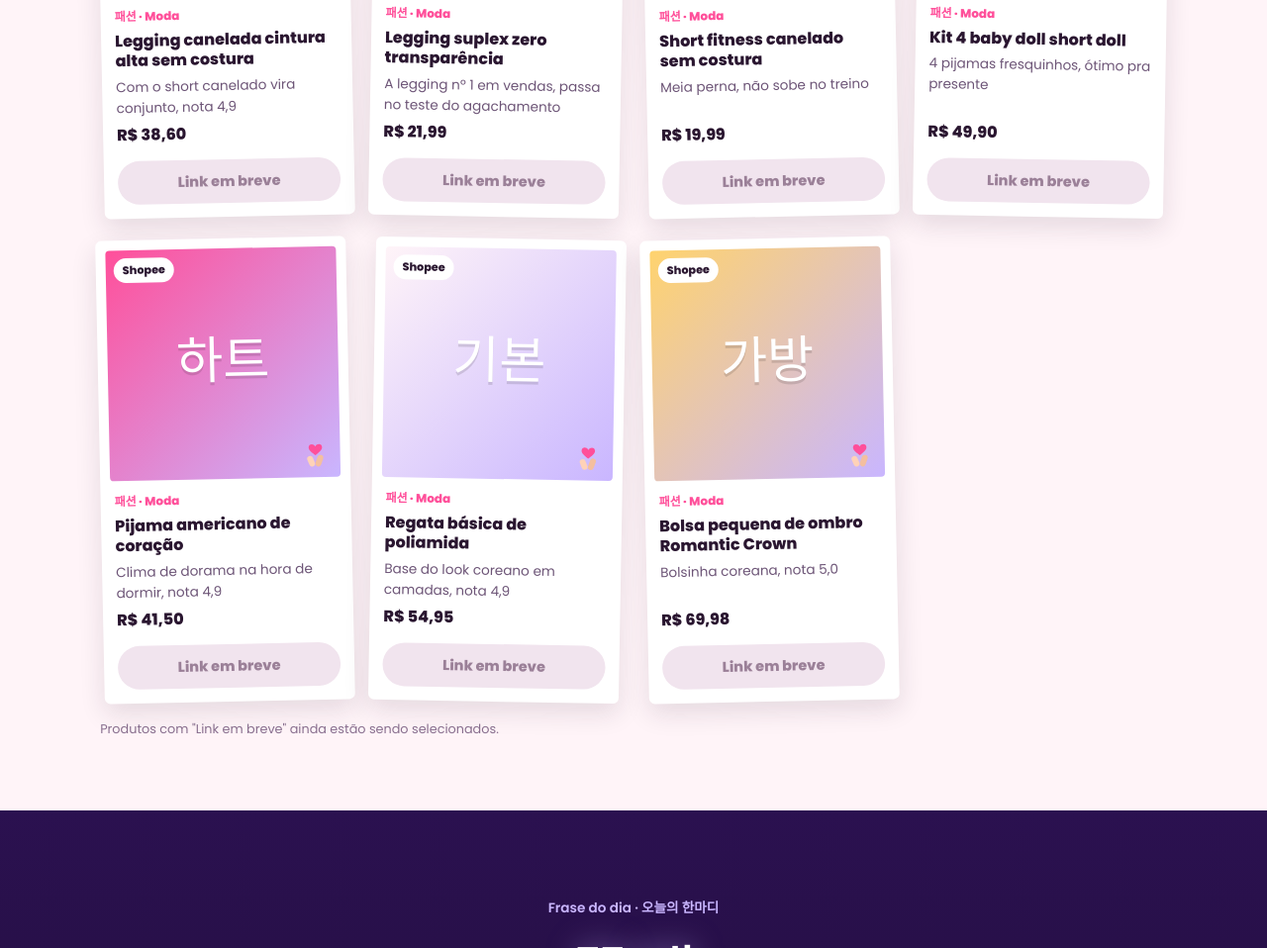
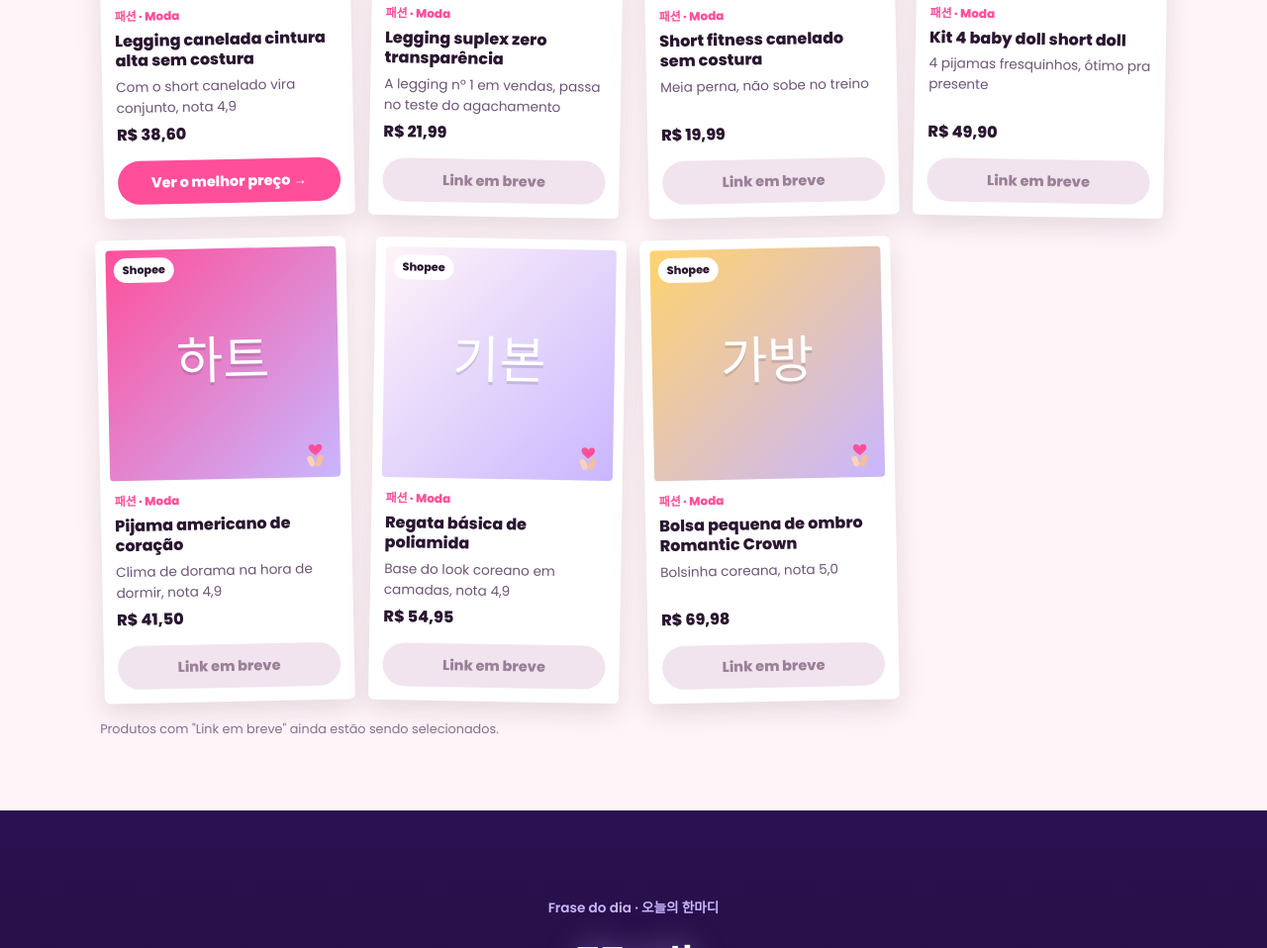
Before and after one commit to stevaum/achadinhoskoreanos, a plain HTML site: page index.html in a window 1280 px wide. Shown: the part 2253-3211 px from the top of the page at 99% size. Drawn offline with Linux system fonts and the light colour scheme.

Commit message:
Link de afiliado: Legging canelada

```diff
--- a/index.html
+++ b/index.html
@@ -255,7 +255,7 @@ const PRODUTOS = [
   {nome:"Hidrabene Linha Coreana: Sérum GHK-Cu", categoria:"beleza", kr:"앰플", motivo:"K-beauty nacional, nota 4,9", preco:"R$ 79,90", link:"https://s.shopee.com.br/AAIvyRnqIV", loja:"Shopee", imagem:"", cor:"linear-gradient(135deg,#c9b6ff,#ff4f9a)"},
   {nome:"Máscara capilar Salon Line SOS Bomba 1 kg", categoria:"beleza", kr:"헤어", motivo:"Rende meses no cronograma capilar, nota 4,9", preco:"R$ 36,75", link:"https://s.shopee.com.br/20xEFU8zRl", loja:"Shopee", imagem:"", cor:"linear-gradient(135deg,#c9b6ff,#7a2a7e)"},
   {nome:"Kit 3 toucas de cetim faixa larga", categoria:"beleza", kr:"보닛", motivo:"Cabelo protegido na noite de autocuidado", preco:"R$ 16,95", link:"https://s.shopee.com.br/6fj3o7Y0ei", loja:"Shopee", imagem:"", cor:"linear-gradient(135deg,#3a1466,#ff8cc0)"},
-  {nome:"Legging canelada cintura alta sem costura", categoria:"roupas", kr:"운동복", motivo:"Com o short canelado vira conjunto, nota 4,9", preco:"R$ 38,60", link:"", loja:"Shopee", imagem:"", cor:"linear-gradient(135deg,#ff4f9a,#3a1466)"},
+  {nome:"Legging canelada cintura alta sem costura", categoria:"roupas", kr:"운동복", motivo:"Com o short canelado vira conjunto, nota 4,9", preco:"R$ 38,60", link:"https://s.shopee.com.br/8VAhzb28Qu", loja:"Shopee", imagem:"", cor:"linear-gradient(135deg,#ff4f9a,#3a1466)"},
   {nome:"Legging suplex zero transparência", categoria:"roupas", kr:"레깅스", motivo:"A legging nº 1 em vendas, passa no teste do agachamento", preco:"R$ 21,99", link:"", loja:"Shopee", imagem:"", cor:"linear-gradient(135deg,#7df9ff,#ff8cc0)"},
   {nome:"Short fitness canelado sem costura", categoria:"roupas", kr:"반바지", motivo:"Meia perna, não sobe no treino", preco:"R$ 19,99", link:"", loja:"Shopee", imagem:"", cor:"linear-gradient(135deg,#ffd36e,#ff4f9a)"},
   {nome:"Kit 4 baby doll short doll", categoria:"roupas", kr:"잠옷", motivo:"4 pijamas fresquinhos, ótimo pra presente", preco:"R$ 49,90", link:"", loja:"Shopee", imagem:"", cor:"linear-gradient(135deg,#3a1466,#c9b6ff)"},
```
